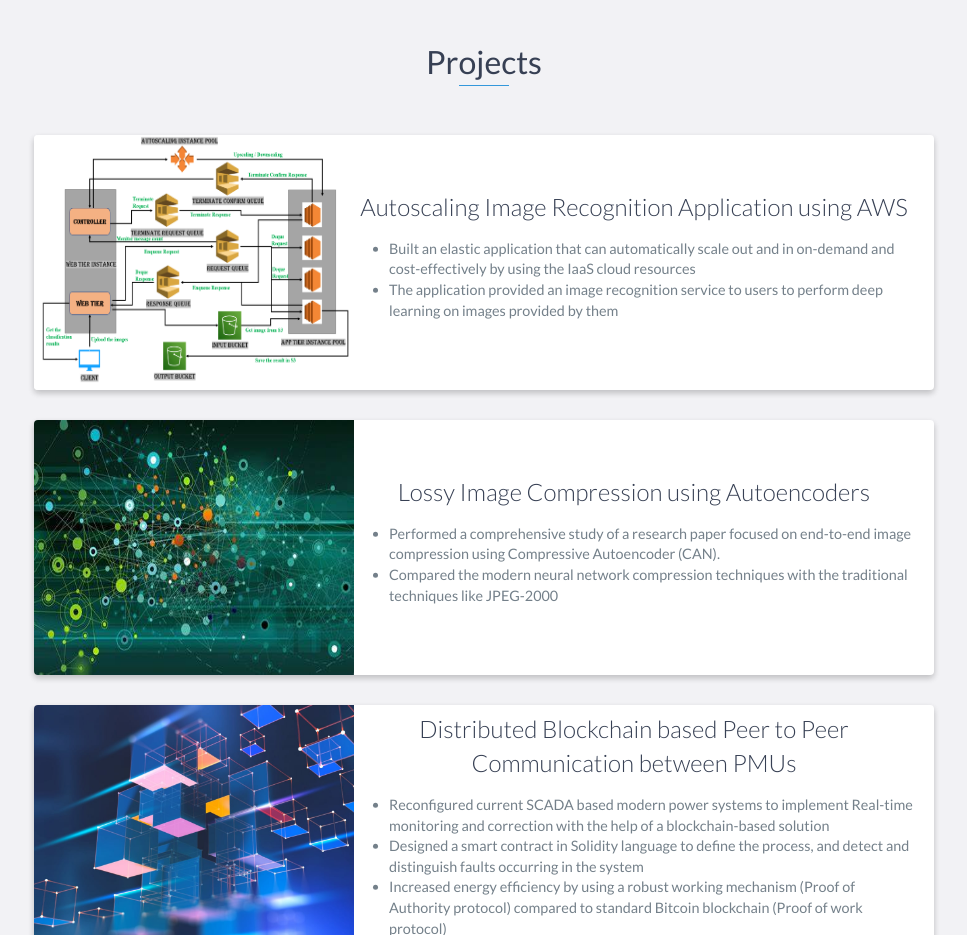
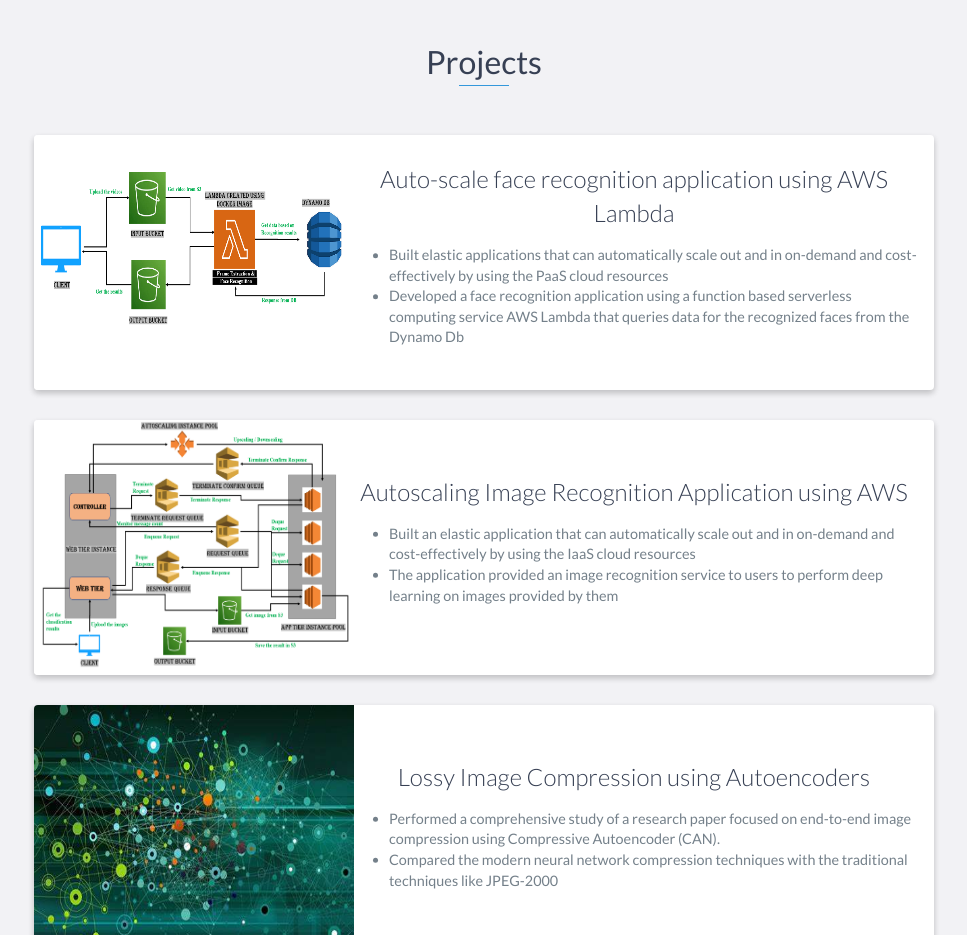
Before and after one commit to sanket-rc/Sanket04.cv, a website: page index.html in a window 1280 px wide. Shown: the part 2600-3535 px from the top of the page, without its empty margins (156-1123 px from the left). Drawn offline with nearby package versions, Linux system fonts and the light colour scheme.

Commit message:
Face_Recognition Project pushed

```diff
--- a/index.html
+++ b/index.html
@@ -192,6 +192,32 @@
         <h2 class="heading">Projects</h2>
         <div class="container">
             <div class="row">
+
+
+                <div class="project shadow-large">
+                    <div class="project-image">
+                        <img style="width: 320px; height: 255px;" src="images/Architecture_Lambda.png" />
+                    </div>
+                    <!-- End .project-image -->
+                    <div class="project-info">
+                        <a href="#">
+                            <h3>Auto-scale face recognition application using AWS Lambda</h3>
+                        </a>
+                        <p>
+                            <ul style="text-align: initial;color:#74808a; font-size: 14.4px;">
+                                <li>
+                                    Built elastic applications that can automatically scale out and in on-demand and cost-effectively by using the PaaS cloud resources
+                                </li>
+                                <li>
+                                    Developed a face recognition application using a function based serverless computing service AWS Lambda that queries data for the recognized faces from the Dynamo Db
+                                </li>
+                            </ul>
+                        </p>
+                        <!-- <a href="#">View Project</a> -->
+                    </div>
+                    <!-- End .project-info -->
+                </div>
+                <!-- End .project -->
 
                 <div class="project shadow-large">
                     <div class="project-image">
```
Also changed, not shown: images/Architecture_Lambda.png (added).
